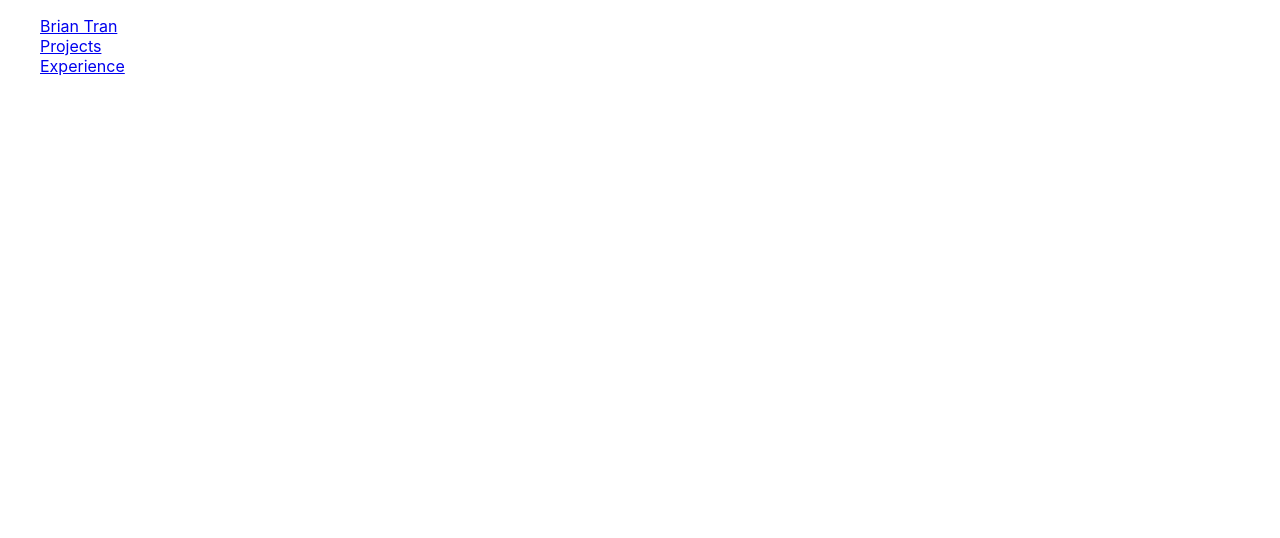
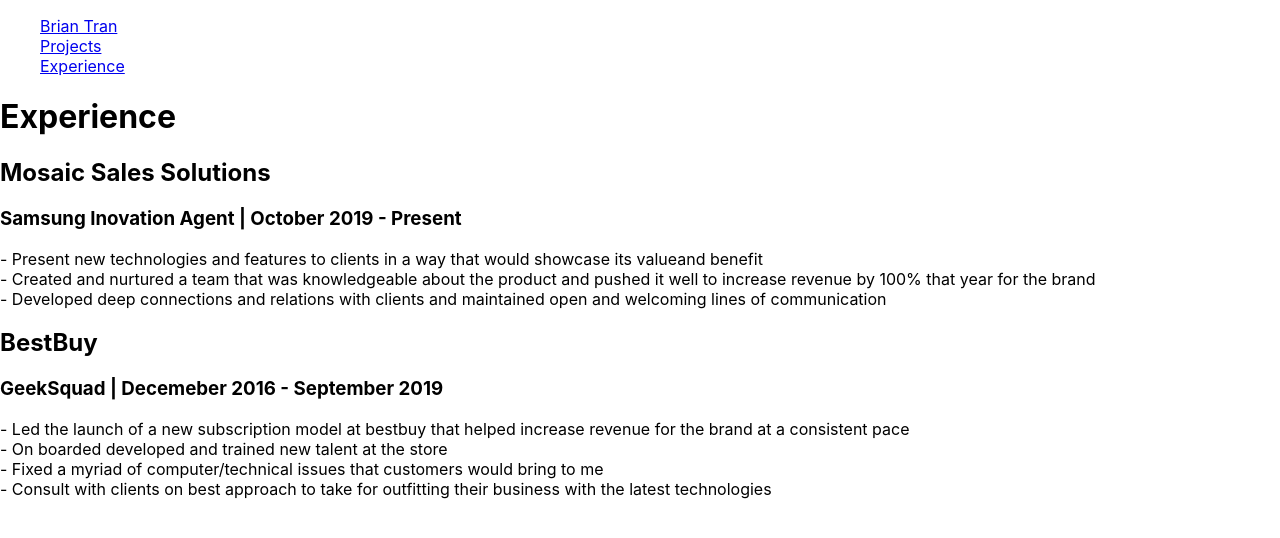
Before and after one commit to briantran98/portfoliots, a React (Create React App) app: page /experience in a window 1280 px wide. Shown: the top 538 px of the page. Built offline with nearby package versions, Linux system fonts and the light colour scheme; the HTML template or start-up script is replaced by a standard one.

Commit message:
Created and added experience information

```diff
--- a/src/App.tsx
+++ b/src/App.tsx
@@ -4,6 +4,7 @@
 import Header from "./components/Navigation/Navigation";
 import Landing from "./components/Landing/Landing";
 import Project from "./components/Project";
+import Experience from "./components/Experience";
 
 import "./App.css";
 
@@ -15,6 +16,7 @@
           <Header />
           <Route path="/" exact component={Landing} />
           <Route path="/projects" component={Project} />
+          <Route path="/experience" component={Experience} />
         </header>
       </div>
     </Router>
--- /dev/null
+++ b/src/components/Experience/index.tsx
@@ -0,0 +1,34 @@
+import * as React from 'react';
+
+const index = () => {
+  return (
+    <React.Fragment>
+      <header>
+        <h1>Experience</h1>
+      </header>
+      <article>
+        <section>
+          <h2>Mosaic Sales Solutions</h2>
+          <h3>Samsung Inovation Agent | October 2019 - Present</h3>
+          <p>
+            - Present new technologies and features to clients in a way that would showcase its valueand benefit
+            <br/>- Created and nurtured a team that was knowledgeable about the product and pushed it well to increase revenue by 100% that year for the brand
+            <br/>- Developed deep connections and relations with clients and maintained open and welcoming lines of communication
+          </p>
+        </section>
+        <section>
+          <h2>BestBuy</h2>
+          <h3>GeekSquad | Decemeber 2016 - September 2019</h3>
+          <p>
+            - Led the launch of a new subscription model at bestbuy that helped increase revenue for the brand at a consistent pace
+            <br/>- On boarded developed and trained new talent at the store
+            <br/>- Fixed a myriad of computer/technical issues that customers would bring to me
+            <br/>- Consult with clients on best approach to take for outfitting their business with the latest technologies
+          </p>
+        </section>
+      </article>
+    </React.Fragment>
+  );
+}
+
+export default index;
--- a/src/components/Landing/Landing.tsx
+++ b/src/components/Landing/Landing.tsx
@@ -4,10 +4,13 @@
 
 const Landing = () => {
   return (
-    <div>
+    <main>
       <h1>{me.name}</h1>
+      <h2>Full Stack Developer</h2>
       <p>{`Hello my name is ${me.name} I'm a ${me.about}`}</p>
-    </div>
+      <h2>Skills</h2>
+      <p>Javascript, NodeJS, React, Express, Jquery, CSS, HTML</p>
+    </main>
   );
 };
 
```
